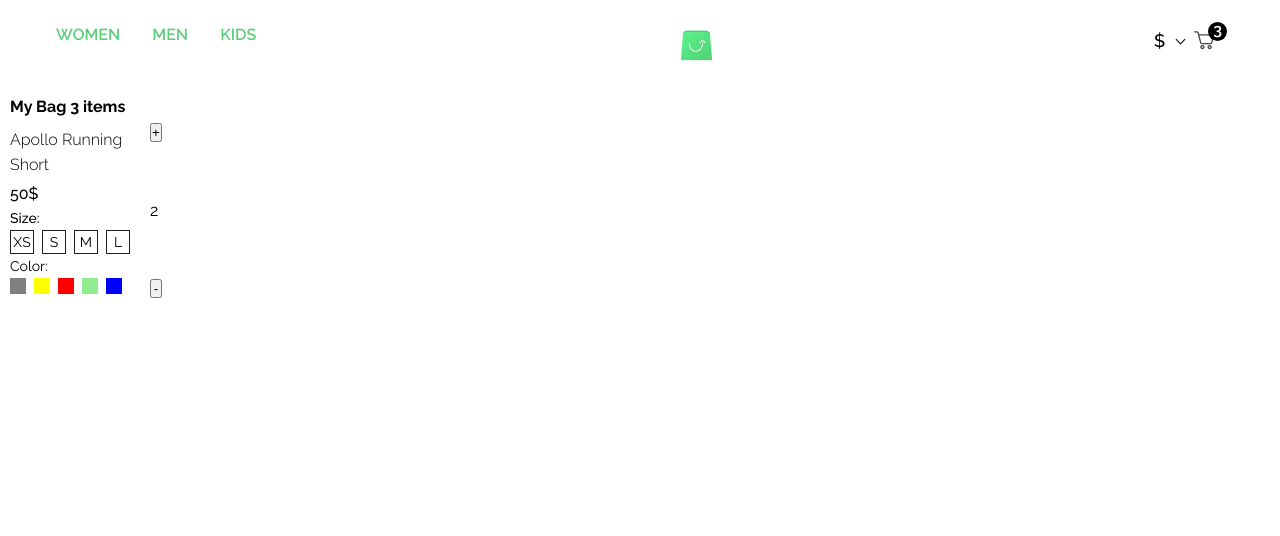
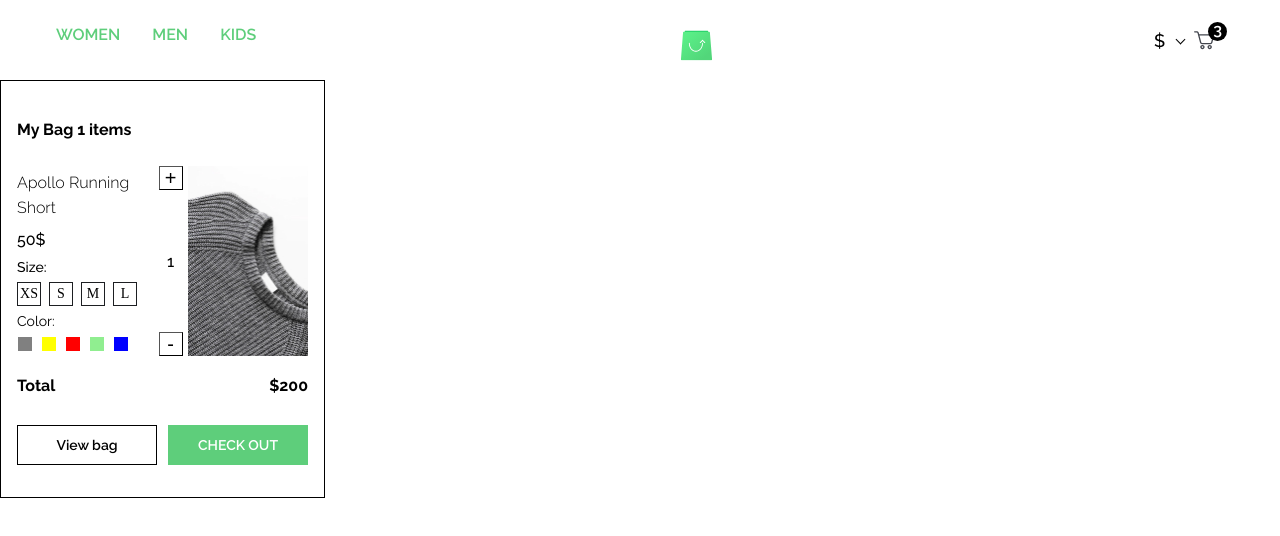
Before and after one commit to BlackHatMan/ScandiWeb, a React (Create React App) app: page / in a window 1280 px wide. Shown: the top 536 px of the page. Built offline with nearby package versions, Linux system fonts and the light colour scheme; the HTML template or start-up script is replaced by a standard one.

Commit message:
feat: cart overlay

```diff
--- a/src/Category.jsx
+++ b/src/Category.jsx
@@ -5,10 +5,6 @@ import { ReactComponent as CardLogo } from './svg/Card_logo.svg';
 import './category.css';
 
 class Category extends Component {
-  /*  constructor() {
-    super();
-  } */
-
   render() {
     return (
       <div className="header">
--- a/src/components/CardOverlay.jsx
+++ b/src/components/CardOverlay.jsx
@@ -1,93 +1,69 @@
 import { Component } from 'react';
 import styled from 'styled-components';
-import CheckBox from './CheckBox';
-
-const Typography = styled('p')`
-  font-size: ${(props) => props.fs};
-  font-weight: ${(props) => props.fw};
-  line-height: ${(props) => props.lh};
-  margin-top: ${(props) => props.mr};
-  margin-bottom: ${(props) => props.mr};
-`;
-
-const CardInfo = styled('div')`
-  max-width: 140px;
-  width: 100%;
-`;
+import { Container, Typography } from './styledComponents';
+import Cart from './Cart';
 
 const ContainerOverlay = styled('div')`
   width: 325px;
-  padding: 10px;
-`;
-const CartContainer = styled('div')`
-  display: flex;
-`;
-const CardCount = styled('div')`
+  max-height: 800px;
+  padding: 32px 16px;
+  border: 1px solid black;
   display: flex;
   flex-direction: column;
   justify-content: space-between;
 `;
-
+const Button = styled('button')`
+  width: 140px;
+  height: 40px;
+  font: 600 14px/17px 'Raleway', sans-serif;
+  color: ${(props) => props.color};
+  background-color: ${(props) => props.bgColor || 'transparent'};
+  border: ${(props) => props.border || '1px solid'};
+  cursor: pointer;
+  &:hover {
+    opacity: 0.75;
+  }
+`;
 const sizeStock = ['XS', 'S', 'M', 'L'];
 const colorStock = ['grey', 'yellow', 'red', 'lightgreen', 'blue'];
 
 class CardOverlay extends Component {
+  constructor() {
+    super();
+    this.state = {
+      count: 1,
+    };
+  }
+
+  handlerCount = (arg) => {
+    if (arg === '-') {
+      if (this.state.count === 0) return;
+      this.setState({ count: this.state.count - 1 });
+    }
+    if (arg === '+') this.setState({ count: this.state.count + 1 });
+  };
   render() {
     return (
       <ContainerOverlay>
-        <Typography fs="16px" fw="700" lh="25px" mr="4px">
-          My Bag 3 items
+        <Typography fw="700" lh="25px" mr="4px">
+          My Bag {this.state.count} items
         </Typography>
-        <CartContainer>
-          <CardInfo>
-            <Typography fs="16px" fw="300" lh="25px" mr="4px">
-              Apollo Running Short
-            </Typography>
-            <Typography fs="16px" fw="500" lh="25px">
-              50$
-            </Typography>
-            <Typography fs="14px" fw="500" lh="16px" mr="4px">
-              Size:
-            </Typography>
-            <div>
-              {sizeStock.map((el, i) => {
-                return (
-                  <CheckBox
-                    key={el}
-                    id={i}
-                    text={el}
-                    nameGroup="size"
-                    size="24px"
-                    border="solid 1px #1d1f22"
-                    colorChecked="white"
-                    bgColorChecked="black"
-                  />
-                );
-              })}
-            </div>
-            <Typography fs="14px" fw="400" lh="16px" mr="4px">
-              Color:
-            </Typography>
-            <div>
-              {colorStock.map((el, i) => (
-                <CheckBox
-                  key={el}
-                  id={i}
-                  nameGroup="color"
-                  size="16px"
-                  bgColor={el}
-                  borderChecked="solid 2px green"
-                />
-              ))}
-            </div>
-          </CardInfo>
-          <CardCount>
-            <button>+</button>
-            <span>2</span>
-            <button>-</button>
-          </CardCount>
-          <div className="card_img"></div>
-        </CartContainer>
+        <Cart
+          sizeStock={sizeStock}
+          colorStock={colorStock}
+          handlerCount={this.handlerCount}
+          count={this.state.count}
+        />
+        <Container margin="0 0 30px 0">
+          <Typography fw="700">Total</Typography>
+          <Typography fw="700">$200</Typography>
+        </Container>
+        <Container>
+          <Button>View bag</Button>
+          <Button color="white" bgColor="#5ECE7B" border="1px solid #5ECE7B">
+            CHECK OUT
+          </Button>
+        </Container>
       </ContainerOverlay>
     );
   }
--- /dev/null
+++ b/src/components/Cart.jsx
@@ -0,0 +1,74 @@
+import { Component } from 'react';
+import styled from 'styled-components';
+import CheckBox from './CheckBox';
+import { Container, Typography } from './styledComponents';
+
+class Cart extends Component {
+  render() {
+    return (
+      <Container margin="20px 0">
+        <Container width="136px" flexDirection="column">
+          <Typography fw="300" lh="25px" mr="4px">
+            Apollo Running Short
+          </Typography>
+          <Typography fw="500" lh="25px">
+            50$
+          </Typography>
+          <Typography fs="14px" fw="500" lh="16px" mr="4px">
+            Size:
+          </Typography>
+          <div>
+            {this.props.sizeStock.map((el, i) => {
+              return (
+                <CheckBox
+                  key={el}
+                  id={i}
+                  text={el}
+                  nameGroup="size"
+                  size="24px"
+                  border="solid 1px #1d1f22"
+                  colorChecked="white"
+                  bgColorChecked="black"
+                />
+              );
+            })}
+          </div>
+          <Typography fs="14px" fw="400" lh="16px" mr="4px">
+            Color:
+          </Typography>
+          <div>
+            {this.props.colorStock.map((el, i) => (
+              <CheckBox
+                key={el}
+                id={i}
+                nameGroup="color"
+                size="16px"
+                bgColor={el}
+                border="1px solid white"
+                outline="solid 1px #5ECE7B"
+              />
+            ))}
+          </div>
+        </Container>
+        <Container flexDirection="column" alignItems="center">
+          <Button onClick={() => this.props.handlerCount('+')}>+</Button>
+          <Typography fs="16px" fw="500" lh="25px">
+            {this.props.count}
+          </Typography>
+          <Button onClick={() => this.props.handlerCount('-')}>-</Button>
+        </Container>
+        <img src="./product.jpg" alt="item" width="120px" height="190px" />
+      </Container>
+    );
+  }
+}
+export default Cart;
+
+const Button = styled('button')`
+  background-color: white;
+  border-width: 1px;
+  width: 24px;
+  height: 24px;
+  font-size: 20px;
+  cursor: pointer;
+`;
--- a/src/components/CheckBox.jsx
+++ b/src/components/CheckBox.jsx
@@ -14,6 +14,7 @@ const Label = styled.label`
   width: ${(props) => props.size};
   height: ${(props) => props.size};
   font-size: 14px;
+  font-family: Source Sans Pro;
   line-height: 22px;
   text-transform: uppercase;
   text-align: center;
@@ -24,7 +25,7 @@ const Label = styled.label`
   ${HiddenCheckBox}:checked + && {
     color: ${(props) => props.colorChecked};
     background-color: ${(props) => props.bgColorChecked};
-    border: ${(props) => props.borderChecked};
+    outline: ${(props) => props.outline};
   }
 `;
 
@@ -43,7 +44,7 @@ const CheckBox = ({
   bgColor,
   bgColorChecked,
   colorChecked,
-  borderChecked,
+  outline,
 }) => {
   const handler = (t) => {
     console.log(t);
@@ -59,7 +60,7 @@ const CheckBox = ({
         bgColor={bgColor}
         colorChecked={colorChecked}
         bgColorChecked={bgColorChecked}
-        borderChecked={borderChecked}
+        outline={outline}
       >
         {text}
       </Label>
--- /dev/null
+++ b/src/components/styledComponents.js
@@ -0,0 +1,18 @@
+import styled from 'styled-components';
+
+export const Container = styled('div')`
+  display: flex;
+  justify-content: space-between;
+  width: ${(props) => props.width};
+  flex-direction: ${(props) => props.flexDirection};
+  align-items: ${(props) => props.alignItems};
+  margin: ${(props) => props.margin};
+`;
+
+export const Typography = styled('p')`
+  font-size: ${(props) => props.fs};
+  font-weight: ${(props) => props.fw};
+  line-height: ${(props) => props.lh};
+  margin-top: ${(props) => props.mr};
+  margin-bottom: ${(props) => props.mr};
+`;
```
Also changed, not shown: src/components/Portal.jsx (added, +24 -0 lines), public/product.jpg (added), 1 other file (tests, documents, lock files or other folders).
